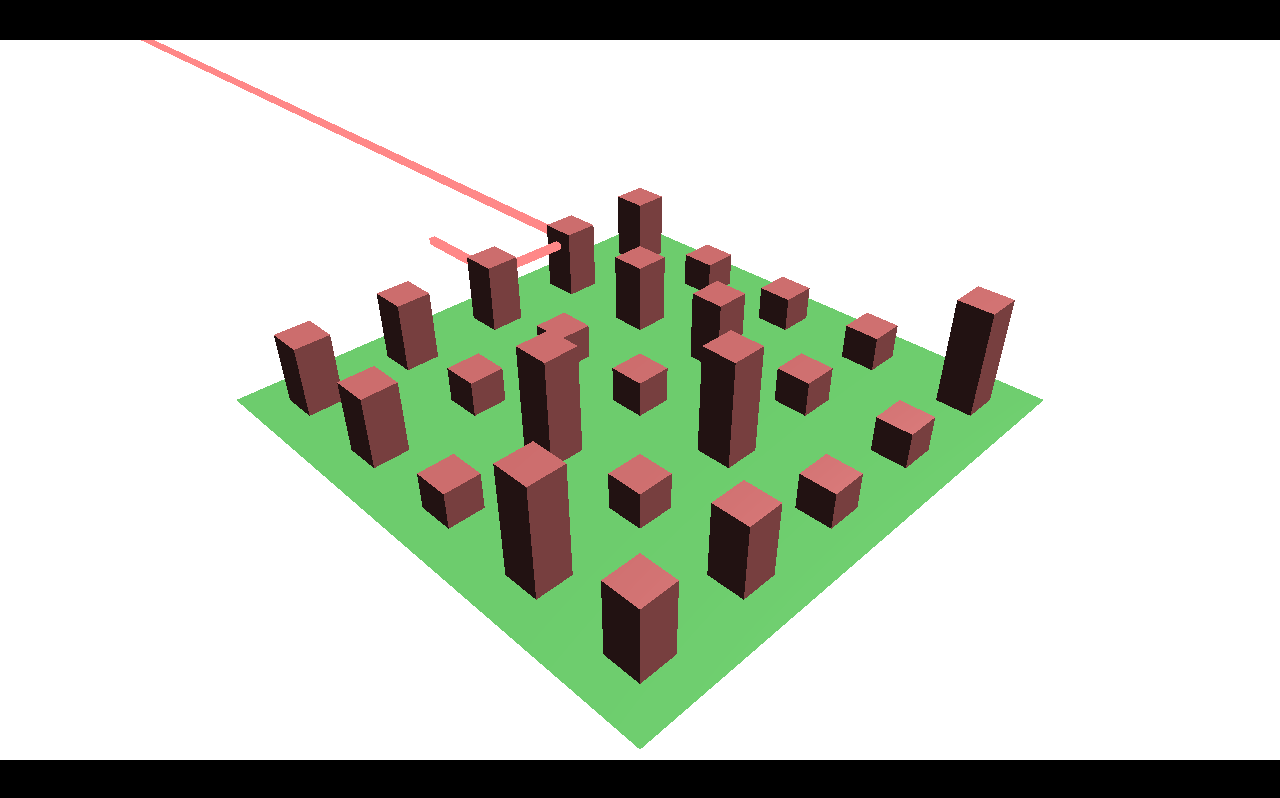
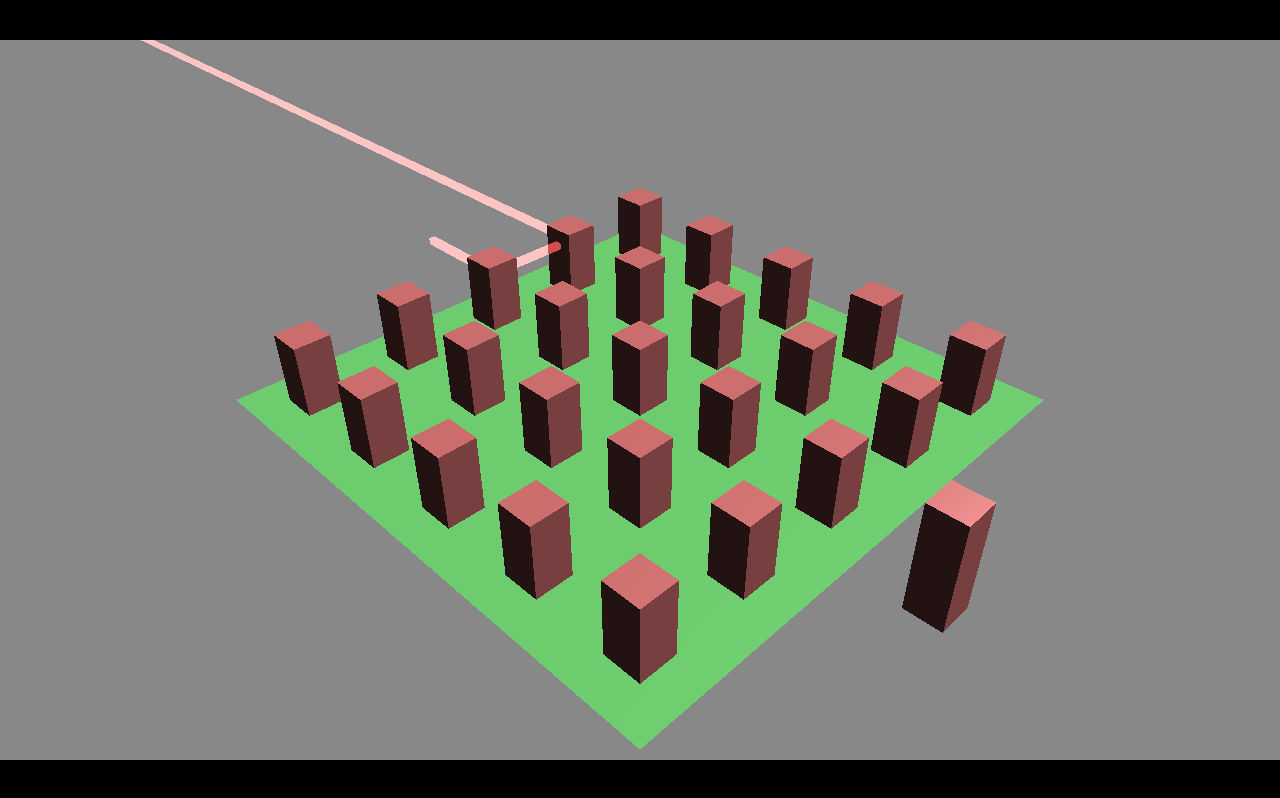
Before and after one commit to Oletus/lasertown, a website: page index.html in a window 1280 px wide. Drawn offline with Linux system fonts and the light colour scheme; animation ran at ten frames a second.

Commit message:
Cooler lasers and level win check

```diff
--- a/index.html
+++ b/index.html
@@ -44,7 +44,7 @@
 var Game = function(resizer, renderer) {
     this.resizer = resizer;
     this.renderer = renderer;
-    this.renderer.setClearColor( 0xffffff, 1);
+    this.renderer.setClearColor( 0x888888, 1);
 
     this.time = 0;
 
--- a/src/building.js
+++ b/src/building.js
@@ -12,7 +12,7 @@ Building.prototype.initBuilding = function(options) {
     var defaults = {
         gridX: 0,
         gridZ: 0,
-        topY: mathUtil.randomInt(2) + 1,
+        topY: 2,
         height: 3,
         level: null
     };
@@ -46,11 +46,18 @@ Building.prototype.update = function(deltaTime) {
  */
 Building.prototype.handleLaser = function(laserSegmentLoc) {
     if (laserSegmentLoc.y > this.topY) {
-        return true;
+        return Laser.Handling.CONTINUE;
     } else {
-        return null;
+        return Laser.Handling.STOP;
     }
 };
+
+var GoalBuilding = function(options) {
+    this.initBuilding(options);
+    this.stationary = true;
+};
+
+GoalBuilding.prototype = new Building();
 
 /**
  * @constructor
--- a/src/laser.js
+++ b/src/laser.js
@@ -43,6 +43,12 @@ var Laser = function(options) {
     this.ensureSegmentExists(0);
 };
 
+Laser.Handling = {
+    STOP: 0,
+    CONTINUE: 1,
+    INFINITY: 2
+};
+
 Laser.offsetFromDirection = function(direction) {
     switch (direction) {
         case LaserSegment.Direction.POSITIVE_X:
@@ -79,16 +85,8 @@ Laser.prototype.update = function(deltaTime) {
         x = Math.round(x + offset.x);
         z = Math.round(z + offset.z);
         this.segments[segmentIndex].length += GRID_SPACING;
-        var building = this.level.getBuildingFromGrid(x, z);
-        if (!building) {
-            laserContinues = false;
-            this.segments[segmentIndex].length += GRID_SPACING * 10; // go beyond the edge of the level
-        } else {
-            var handling = building.handleLaser(loc);
-            if (handling === null) {
-                laserContinues = false;
-                this.segments[segmentIndex].length -= 0.5;  // stop at building wall
-            } else if (handling instanceof LaserSegmentLocation) {
+        var handling = this.level.handleLaser(x, z, loc);
+        if (handling instanceof LaserSegmentLocation) {
             // Make sure that laser doesn't loop
             if (Laser.inPath(path, handling)) {
                 laserContinues = false;
@@ -100,7 +98,12 @@ Laser.prototype.update = function(deltaTime) {
                 loc = this.segments[segmentIndex].loc;
                 this.segments[segmentIndex].length = 0;
             }
-            }
+        } else if (handling === Laser.Handling.STOP) {
+            laserContinues = false;
+            this.segments[segmentIndex].length -= 0.5;  // stop at building wall
+        } else if (handling === Laser.Handling.INFINITY) {
+            laserContinues = false;
+            this.segments[segmentIndex].length += GRID_SPACING * 10; // go beyond the edge of the level
         }
     }
     this.pruneSegments(segmentIndex + 1);
@@ -141,10 +144,10 @@ var LaserSegment = function(options) {
     objectUtil.initWithDefaults(this, defaults, options);
 
     var geometry = new THREE.BoxGeometry( 0.2, 0.2, 1 );
-    var material = new THREE.MeshPhongMaterial( { color: 0x0, emissive: 0xff8888 } );
-    /*material.blending = THREE.AdditiveBlending;
+    var material = new THREE.MeshPhongMaterial( { color: 0x0, emissive: 0xff5555 } );
+    material.blending = THREE.AdditiveBlending;
     material.transparent = true;
-    material.opacity = 0.6;*/
+    material.opacity = 0.7;
     this.mesh = new THREE.Mesh(geometry, material);
 
     this.origin = new THREE.Object3D();
--- a/src/level.js
+++ b/src/level.js
@@ -42,6 +42,20 @@ var Level = function(options) {
         scene: this.scene
     });
     this.objects.push(this.laser);
+
+    this.goal = new GoalBuilding({
+        level: this,
+        scene: this.scene,
+        gridX: this.width,
+        gridZ: 2
+    });
+    this.objects.push(this.goal);
+    this.state = new StateMachine({stateSet: Level.State, id: Level.State.IN_PROGRESS});
+};
+
+Level.State = {
+    IN_PROGRESS: 0,
+    SUCCESS: 1
 };
 
 Level.prototype.gridXToWorld = function(gridX) {
@@ -74,6 +88,18 @@ Level.prototype.getBuildingFromGrid = function(x, z) {
         return null;
     }
     return this.buildingGrid[x][z];
+};
+
+Level.prototype.handleLaser = function(x, z, loc) {
+    var building = this.getBuildingFromGrid(x, z);
+    if (!building) {
+        if (x === this.goal.gridX && z === this.goal.gridZ) {
+            this.state.change(Level.State.SUCCESS);
+        }
+        return Laser.Handling.INFINITY;
+    } else {
+        return building.handleLaser(loc);
+    }
 };
 
 Level.prototype.moveCamera = function(lookAt) {
```
Lines whose indentation alone changed are shown as unchanged.
